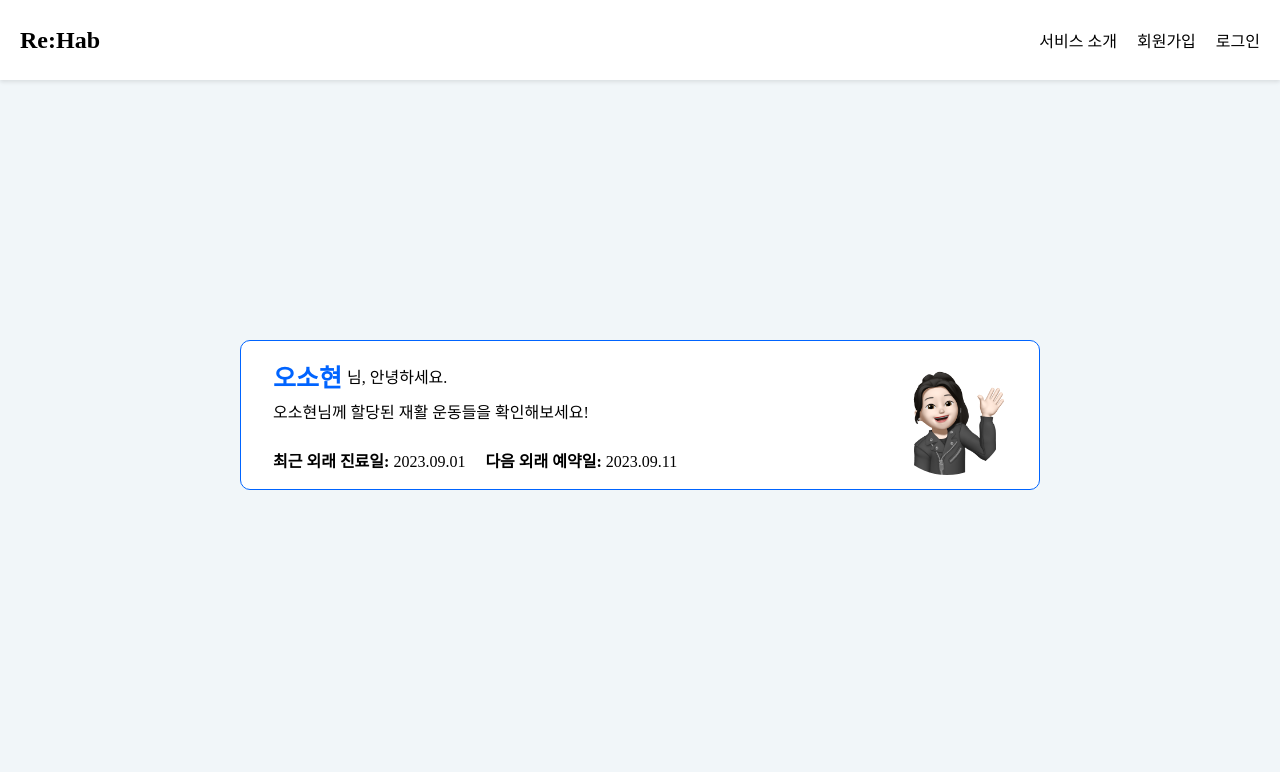
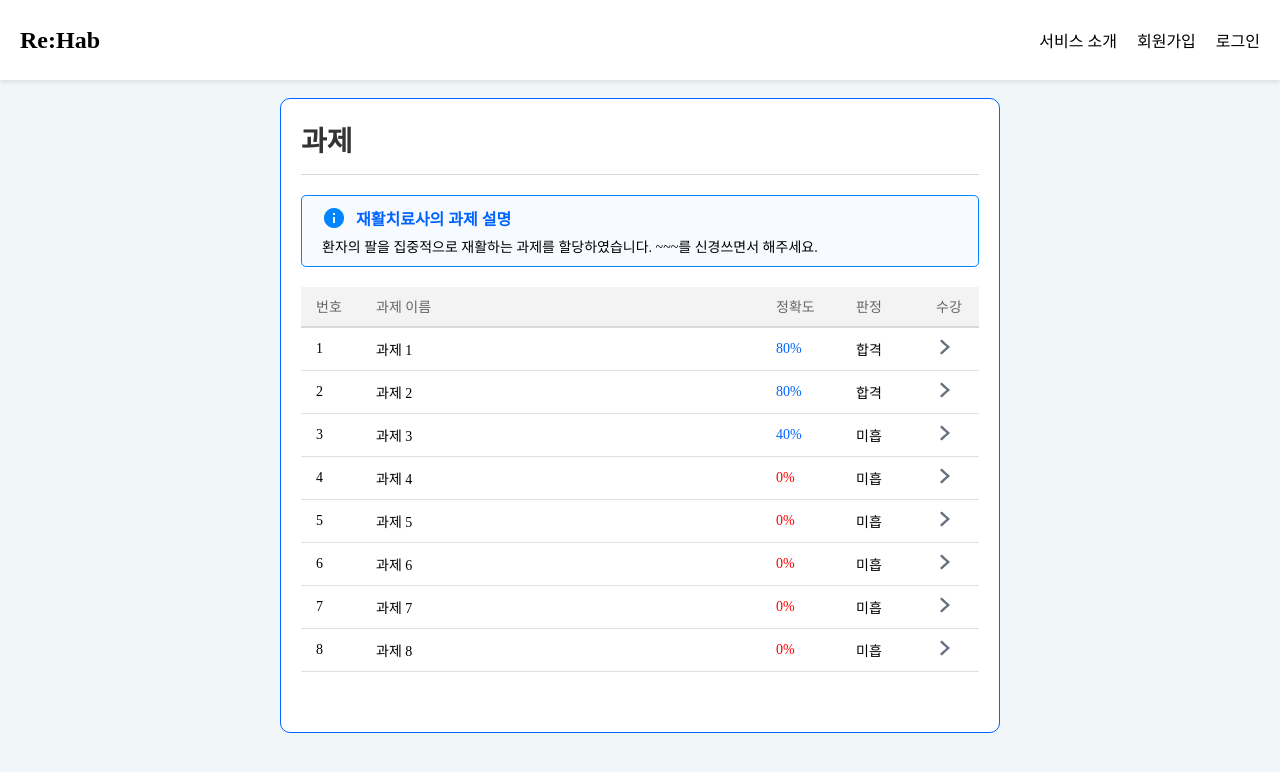
Before and after one commit to sync-without-async/Rehab-FrontEnd, a React (Vite) app: page / in a window 1280 px wide. Shown: the top 772 px of the page. Built offline with nearby package versions, Linux system fonts and the light colour scheme.

Commit message:
Feat: 환자 과제 수강 컴포넌트 구현

```diff
--- /dev/null
+++ b/src/components/UserDashBoard/UserAssignList.jsx
@@ -0,0 +1,175 @@
+import styled from 'styled-components';
+import assigninfo from "../../assets/icons/assigninfo.png";
+import player from "../../assets/icons/player.png";
+
+const Container = styled.div`
+    width: 720px;
+    height: 635px;
+    margin: 0 auto;
+    padding: 20px;
+    border: 1px solid #0064FF;
+    border-radius: 10px;
+    background-color: #ffffff;
+    font-family: 'Spoqa Han Sans Neo', 'sans-serif';
+`;
+
+const Title = styled.h1`
+    font-size: 28px;
+    font-weight: bold;
+    color: #333;
+    margin-bottom: 15px;
+`;
+
+const Divider = styled.hr`
+width: 100%;
+    height: 1px;
+    background-color: #D9D9D9;
+    border: none;
+    margin-bottom: 20px;
+`;
+
+const InfoBox = styled.div`
+width: 100%;
+    height: 72px;
+    border: 1px solid #0085FF;
+    padding: 20px;
+    border-radius: 5px;
+    background-color: #F7FAFF;
+    margin-bottom: 20px;
+    display: flex;
+    flex-direction: column;
+    align-items: flex-start;
+    gap: 10px;
+`
+
+const InfoIcon = styled.img`
+    width: 24px;
+    height: 24px;
+    margin-right: 10px;
+    margin-top: -10px;
+`;
+
+const InfoTitle = styled.span`
+    font-size: 16px;
+    color: #0064FF;
+    font-weight: 600;
+    margin-right: 10px;
+    margin-top: -10px;
+`;
+
+const InfoMessage = styled.p`
+    flex-grow: 1;
+    font-size: 14px;
+    color: #000000;
+    margin-top: -4px;
+`;
+
+const Table = styled.table`
+    width: 100%;
+    border-collapse: collapse;
+`;
+
+const TableRow = styled.tr`
+    height: 40px;
+    border-bottom: 1px solid #e1e1e1;
+    font-size: 14px;
+`;
+
+const TableCell = styled.td`
+    padding: 10px 15px;
+    &:first-child {
+        width: 60px;
+    }
+    &:nth-child(2) {
+        width: 400px;
+    }
+    &:nth-child(3) {
+        width: 60px;
+    }
+    &:nth-child(4) {
+      width: 80px;
+  }
+`;
+
+const TableHeader = styled.th`
+    background-color: #F3F3F3;
+    height: 40px;
+    border-bottom: 2px solid #D9D9D9;
+    font-size: 14px;
+    color: #666666;
+    text-align: left;
+    padding-left: 15px;
+    &:first-child {
+        width: 60px;
+    }
+    &:nth-child(2) {
+        width: 400px;
+    }
+    &:nth-child(3) {
+        width: 80px;
+    }
+    &:nth-child(4) {
+      width: 80px;
+  }
+`;
+
+
+
+const PlayerIcon = styled.img`
+    width: 18px;
+    height: 18px;
+`;
+
+const Percentage = styled.span`
+    color: ${({completed}) => (completed ? '#0064FF' : '#FF0000')};
+`;
+
+
+const ExerciseList = () => {
+    return (
+      <Container>
+      <Title>과제</Title>
+      <Divider />
+      <InfoBox>
+          <div style={{ display: 'flex', alignItems: 'center' }}>
+              <InfoIcon src={assigninfo} alt="Info Icon" />
+              <InfoTitle>재활치료사의 과제 설명</InfoTitle>
+          </div>
+          <InfoMessage>
+              환자의 팔을 집중적으로 재활하는 과제를 할당하였습니다. ~~~를 신경쓰면서 해주세요.
+          </InfoMessage>
+      </InfoBox>
+
+
+      <Table>
+                <thead>
+                    <TableRow>
+                        <TableHeader>번호</TableHeader>
+                        <TableHeader>과제 이름</TableHeader>
+                        <TableHeader>정확도</TableHeader>
+                        <TableHeader>판정</TableHeader>
+                        <TableHeader>수강</TableHeader>
+                    </TableRow>
+                </thead>
+                <tbody>
+                    {Array(8).fill(null).map((_, index) => (
+                        <TableRow key={index}>
+                            <TableCell>{index + 1}</TableCell>
+                            <TableCell>과제 {index + 1}</TableCell>
+                            <TableCell>
+                                <Percentage completed={index < 3}>
+                                    {index < 2 ? '80%' : index === 2 ? '40%' : '0%'}
+                                </Percentage>
+                            </TableCell>
+                            <TableCell>{index < 2 ? '합격' : '미흡'}</TableCell>
+                            <TableCell><PlayerIcon src={player} alt="Player Icon" /></TableCell> {/* 이미지를 추가 */}
+                        </TableRow>
+                    ))}
+                </tbody>
+            </Table>
+
+        </Container>
+    );
+}
+
+export default ExerciseList;
--- a/src/pages/DevelopPage.jsx
+++ b/src/pages/DevelopPage.jsx
@@ -1,6 +1,6 @@
 import styled from 'styled-components';
 import Header from '../components/Header/Header';
-import UserDashHeader from '../components/UserDashBoard/UserDashHeader';
+import UserAssignList from "../components/UserDashBoard/UserAssignList";
 
 const PageContainer = styled.div`
   display: flex;
@@ -22,7 +22,7 @@ const DevelopPage = () => {
       <PageContainer>
           <Header/>
           <CenteredContainer>
-            <UserDashHeader/>
+            <UserAssignList />
           </CenteredContainer>
       </PageContainer>
   );
```
Also changed, not shown: src/assets/icons/assigninfo.png (added), src/assets/icons/player.png (added), src/components/Pagination/Pagination.jsx (added).
